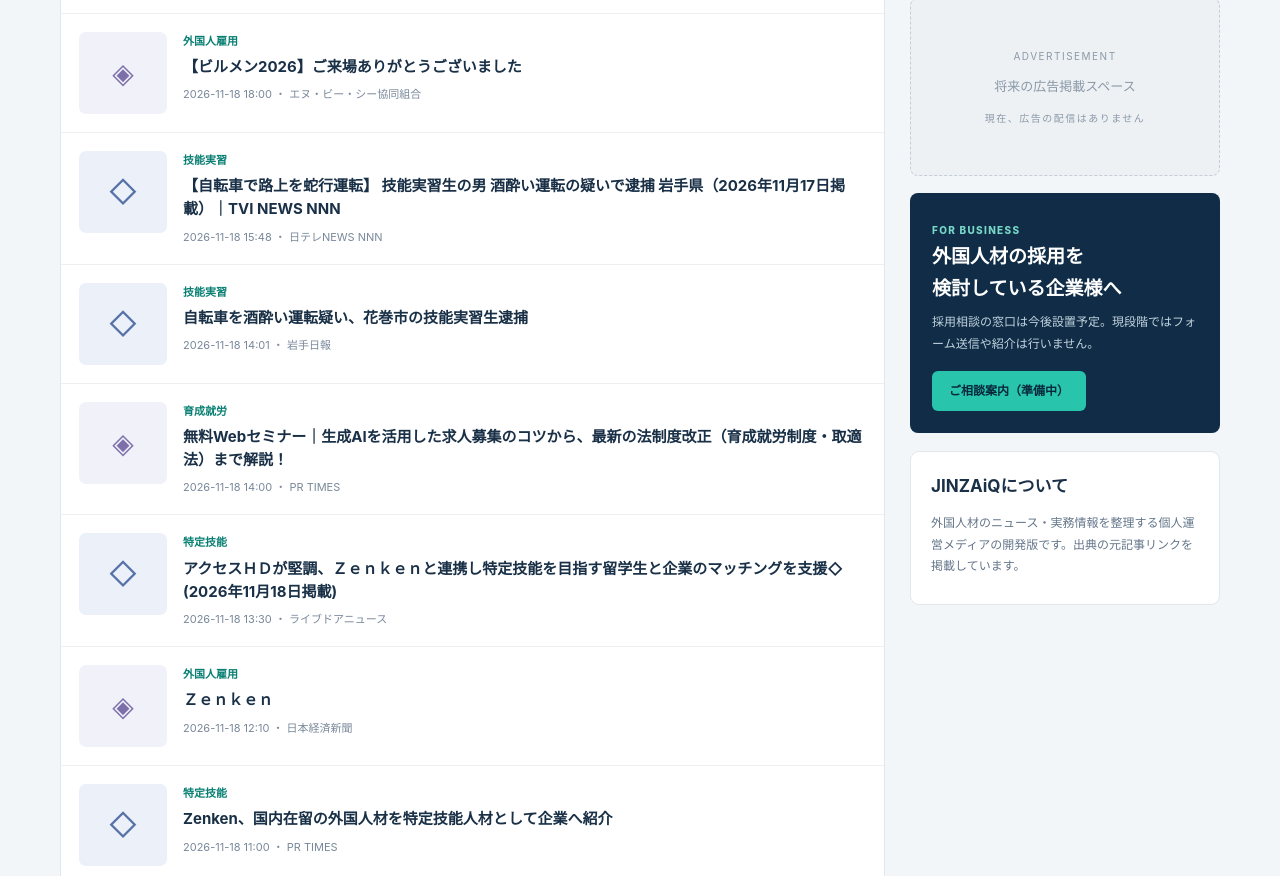
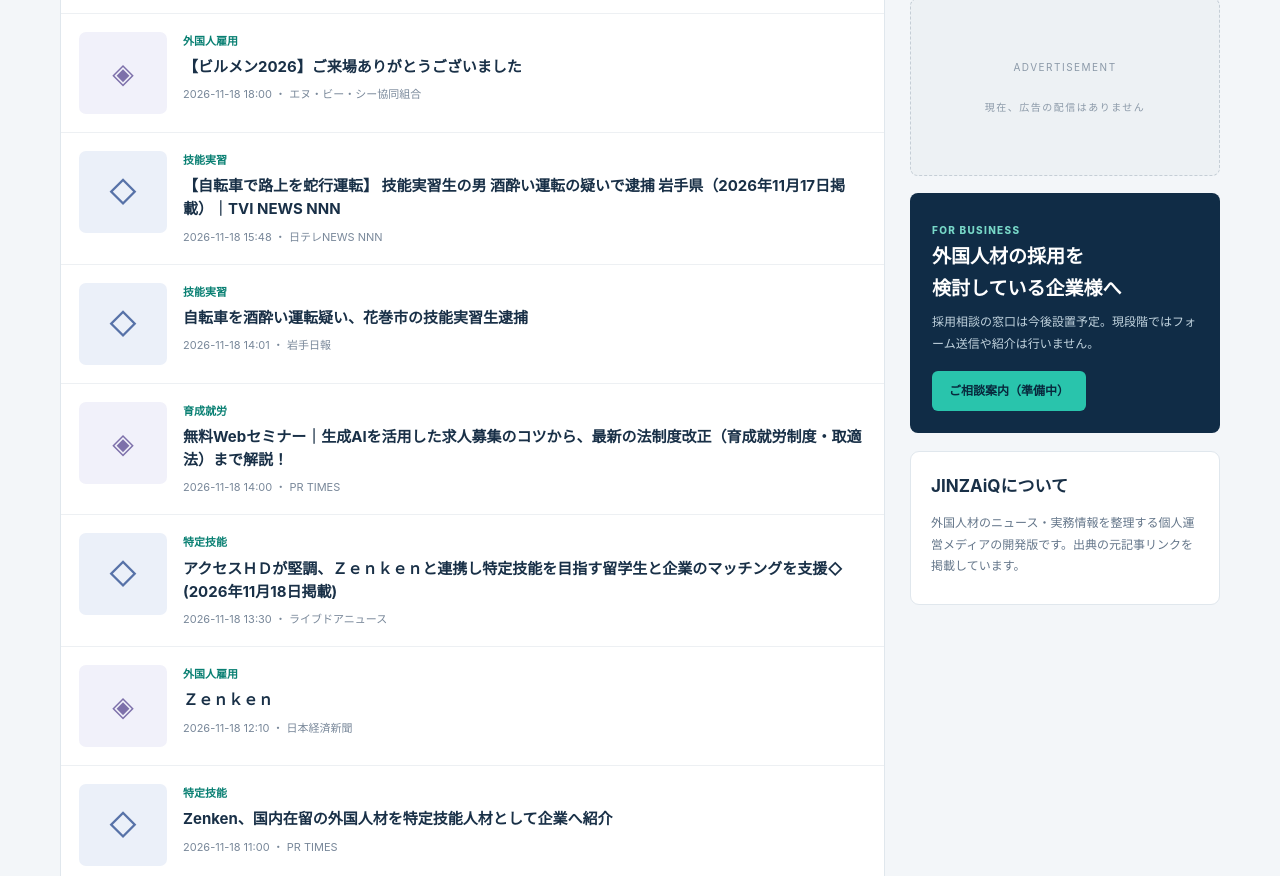
Before and after one commit to customergroupinc/jinzaiq, a plain HTML site: page index.html in a window 1280 px wide. Shown: the part 959-1835 px from the top of the page. Drawn offline with Linux system fonts and the light colour scheme.

```diff
--- a/index.html
+++ b/index.html
@@ -19,7 +19,7 @@
 <section class="section"><div class="ai"><b>✦ AI要約機能は今後追加予定</b><p>現時点ではRSSから取得した記事タイトル・出典・公開日時を表示しとるよ。AIの要約や重要度判定はまだ行っとらんけん、記事の詳細は元記事で確認してね。</p></div></section>
 <section class="section" id="latest"><div class="sectiontitle"><h2>最新ニュース・トピックス</h2><small id="totalCount"></small></div><div class="panel"><div class="controls" id="categories"></div><div class="searchrow"><input type="search" id="search" placeholder="ニュースのタイトル・媒体名で検索" aria-label="ニュース検索"><span class="count" id="matchedCount"></span></div><div id="articles"></div><div class="pager"><button id="prev">← 前へ</button><span id="paging"></span><button id="next">次へ →</button></div></div></section>
 <section class="section" id="guides"><div class="sectiontitle"><h2>外国人採用 お役立ちガイド</h2><small>今後公開予定</small></div><div class="guides"><div class="guide"><span class="tag">制度・基本</span><h3>特定技能とは？</h3><p>企業向けの制度解説記事を作成予定。</p></div><div class="guide"><span class="tag">採用実務</span><h3>外国人採用の費用と手続き</h3><p>手続きの流れを解説予定。</p></div><div class="guide"><span class="tag">定着支援</span><h3>外国人社員の受入れ準備</h3><p>教育・生活支援の実務を紹介予定。</p></div></div></section></main>
-<aside class="side"><div class="panel"><h3>最新ニュース 5件</h3><div id="latestFive"></div></div><div class="ad"><small>ADVERTISEMENT</small><span>将来の広告掲載スペース</span><small>現在、広告の配信はありません</small></div><div class="recruit"><span class="eyebrow" style="color:#78d8c8">FOR BUSINESS</span><h3>外国人材の採用を<br>検討している企業様へ</h3><p>採用相談の窓口は今後設置予定。現段階ではフォーム送信や紹介は行いません。</p><a class="pillcta" href="#consult">ご相談案内（準備中）</a></div><div class="panel"><h3>JINZAiQについて</h3><p>外国人材のニュース・実務情報を整理する個人運営メディアの開発版です。出典の元記事リンクを掲載しています。</p></div></aside></div>
+<aside class="side"><div class="panel"><h3>最新ニュース 5件</h3><div id="latestFive"></div></div><div class="ad"><small>ADVERTISEMENT</small><span></span><small>現在、広告の配信はありません</small></div><div class="recruit"><span class="eyebrow" style="color:#78d8c8">FOR BUSINESS</span><h3>外国人材の採用を<br>検討している企業様へ</h3><p>採用相談の窓口は今後設置予定。現段階ではフォーム送信や紹介は行いません。</p><a class="pillcta" href="#consult">ご相談案内（準備中）</a></div><div class="panel"><h3>JINZAiQについて</h3><p>外国人材のニュース・実務情報を整理する個人運営メディアの開発版です。出典の元記事リンクを掲載しています。</p></div></aside></div>
 <section class="company" id="consult"><div><div class="eyebrow" style="color:#7de1cd">FOREIGN TALENT RECRUITMENT</div><h2>外国人材の採用を検討している企業様へ</h2><p>企業向け採用相談窓口は公開準備中です。個人情報の送信機能はありません。</p></div><span class="pillcta">公開準備中</span></section></div>
 <footer class="footer">JINZAiQ 開発用デモ ／ RSS記事の出典・リンクを掲載 ／ 個別ニュースの正確性は元記事でご確認ください</footer>
 <script>
```
